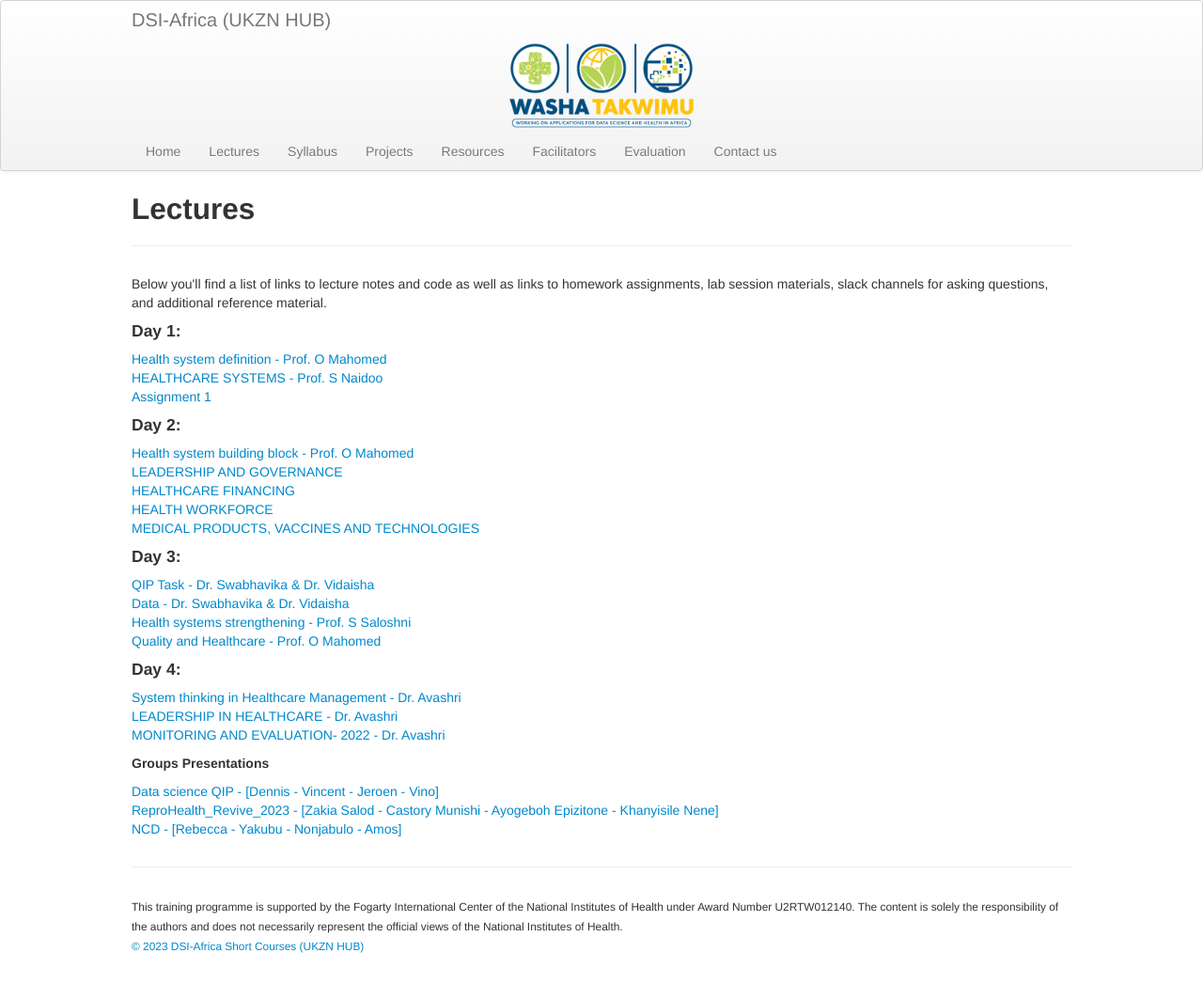
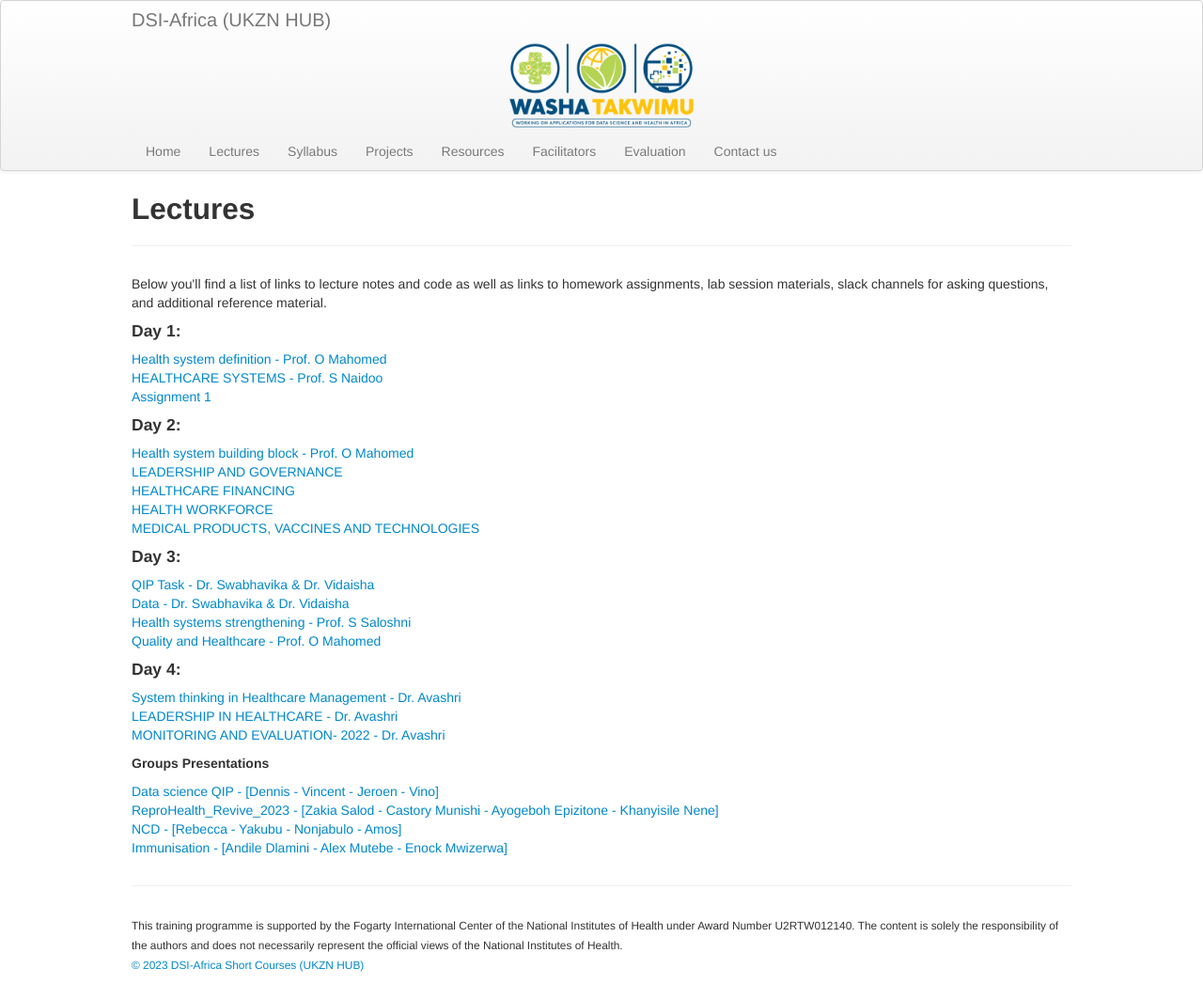
Before and after one commit to hscourseukzn/hscourseukzn.github.io, a Jekyll site: the page built from pages/lectures.md, in a window 1280 px wide. Shown: the whole page at 94% size. Built offline with Jekyll 4.4.1, drawn with Linux system fonts in a browser that asks for light colours.

Commit message:
Update lectures.md

```diff
--- a/pages/lectures.md
+++ b/pages/lectures.md
@@ -172,7 +172,7 @@ Below you'll find a list of links to lecture notes and code as well as links to
 
 <a href="https://hscourseukzn.github.io/PDFLectures/NCD_ Slides.pdf" download> NCD - [Rebecca - Yakubu - Nonjabulo - Amos] </a> <br>
 
-
+<a href="https://hscourseukzn.github.io/PDFLectures/Immunisation Group3.pdf" download> Immunisation - [Andile Dlamini - Alex Mutebe - Enock Mwizerwa] </a> <br>
 
 
 
```
